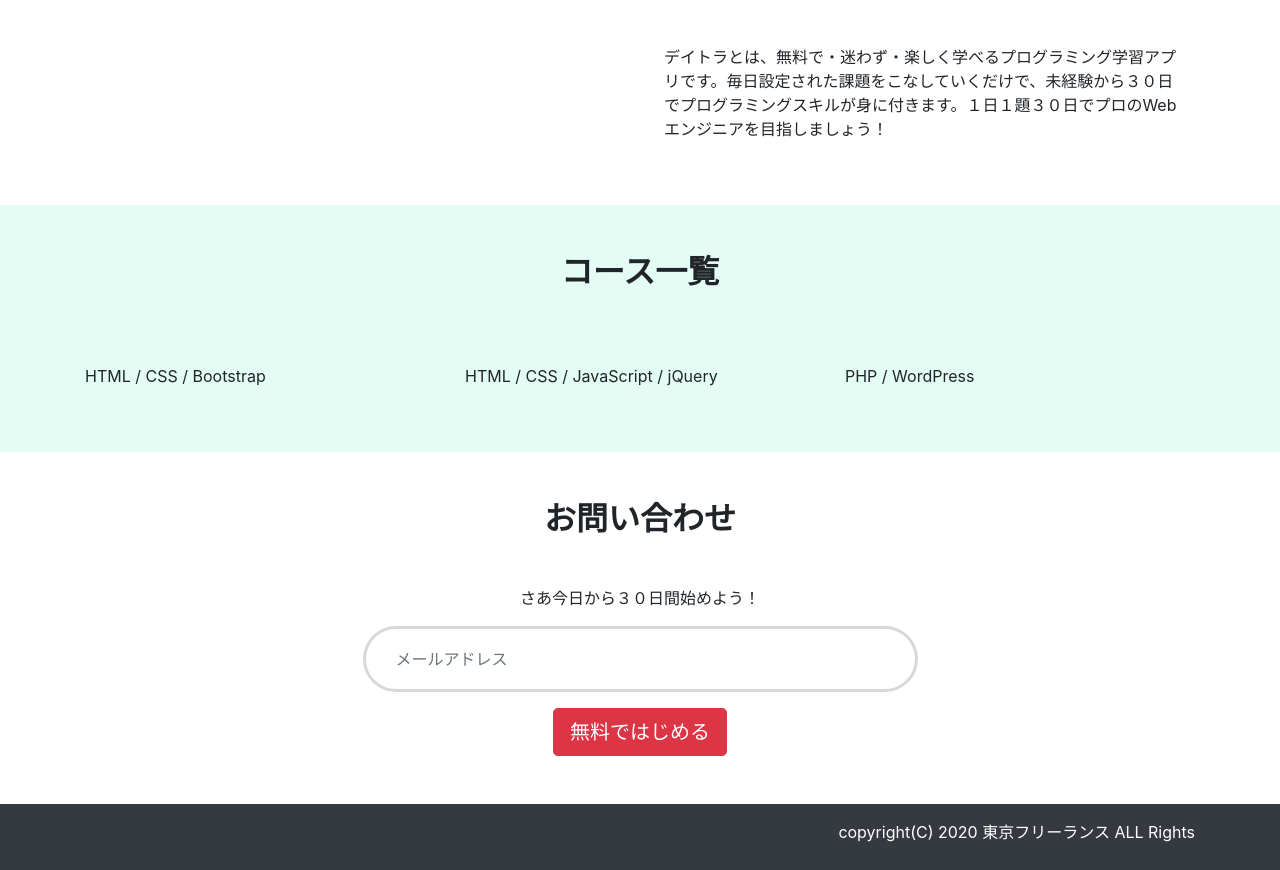
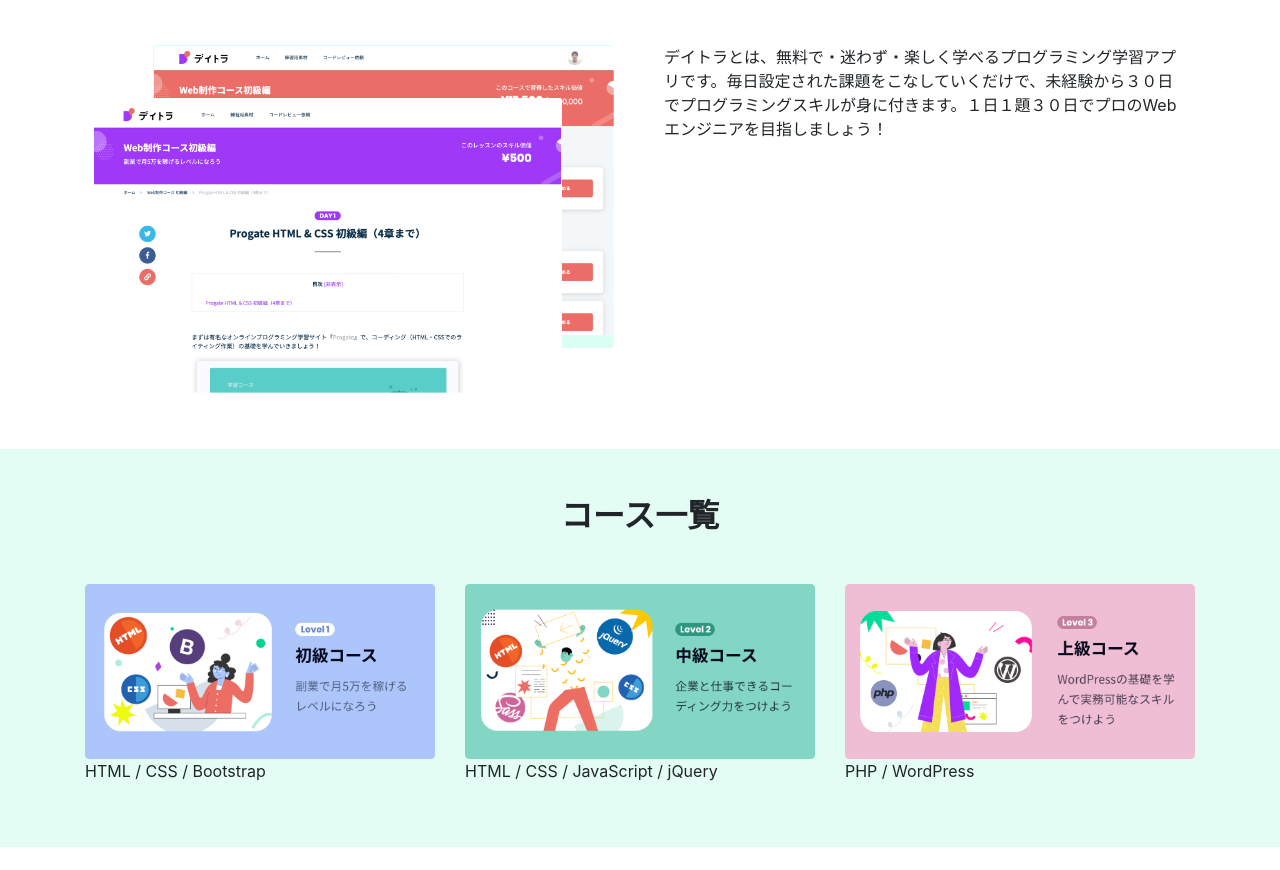
Before and after one commit to Mina-Kobayashi/3rd-bootstrap-challenge, a plain HTML site: page index.html in a window 1280 px wide. Shown: the part 542-1412 px from the top of the page. Drawn offline with nearby package versions, Linux system fonts and the light colour scheme; files that its build step writes are made by us from their sources; files whose address does not match are found by name.

Commit message:
Update index.html

```diff
--- a/index.html
+++ b/index.html
@@ -9,7 +9,7 @@
     <link rel="stylesheet" href="https://stackpath.bootstrapcdn.com/bootstrap/4.5.0/css/bootstrap.min.css" integrity="sha384-9aIt2nRpC12Uk9gS9baDl411NQApFmC26EwAOH8WgZl5MYYxFfc+NcPb1dKGj7Sk" crossorigin="anonymous">
     <link rel="shortcut icon" href="favicon.ico">
     <!--link rel="stylesheet" href="./css/reset.css"-->
-    <link rel="stylesheet" href="./css/style.css">
+    <link rel="stylesheet" href="style.css">
     <title>3rd-bootstrap-challenge</title>
   </head>
   <body>
@@ -43,7 +43,7 @@
             <h2 class="text-center font-weight-bold mb-5">デイトラとは</h2>
             <div class="row">
                 <div class="col-md-6 px-4">
-                    <img src="./img/about.png" class="w-100" alt="">
+                    <img src="about.png" class="w-100" alt="">
                 </div>
                 <div class="col-md-6 px-4">
                     <p>デイトラとは、無料で・迷わず・楽しく学べるプログラミング学習アプリです。毎日設定された課題をこなしていくだけで、未経験から３０日でプログラミングスキルが身に付きます。１日１題３０日でプロのWebエンジニアを目指しましょう！</p>
@@ -57,15 +57,15 @@
            <h2 class="text-center font-weight-bold mb-5">コース一覧</h2>
             <div class="row">
                 <div class="col-md-4">
-                    <img src="./img/web_first.png" class="w-100" alt="">
+                    <img src="web_first.png" class="w-100" alt="">
                     <p>HTML / CSS / Bootstrap</p>
                 </div>
                 <div class="col-md-4">
-                    <img src="./img/web_second.png" class="w-100" alt="">
+                    <img src="web_second.png" class="w-100" alt="">
                     <p>HTML / CSS / JavaScript / jQuery</p>
                 </div>
                 <div class="col-md-4">
-                    <img src="./img/web_third.png" class="w-100" alt="">
+                    <img src="web_third.png" class="w-100" alt="">
                     <p>PHP / WordPress</p>
                 </div>
             </div>
```
